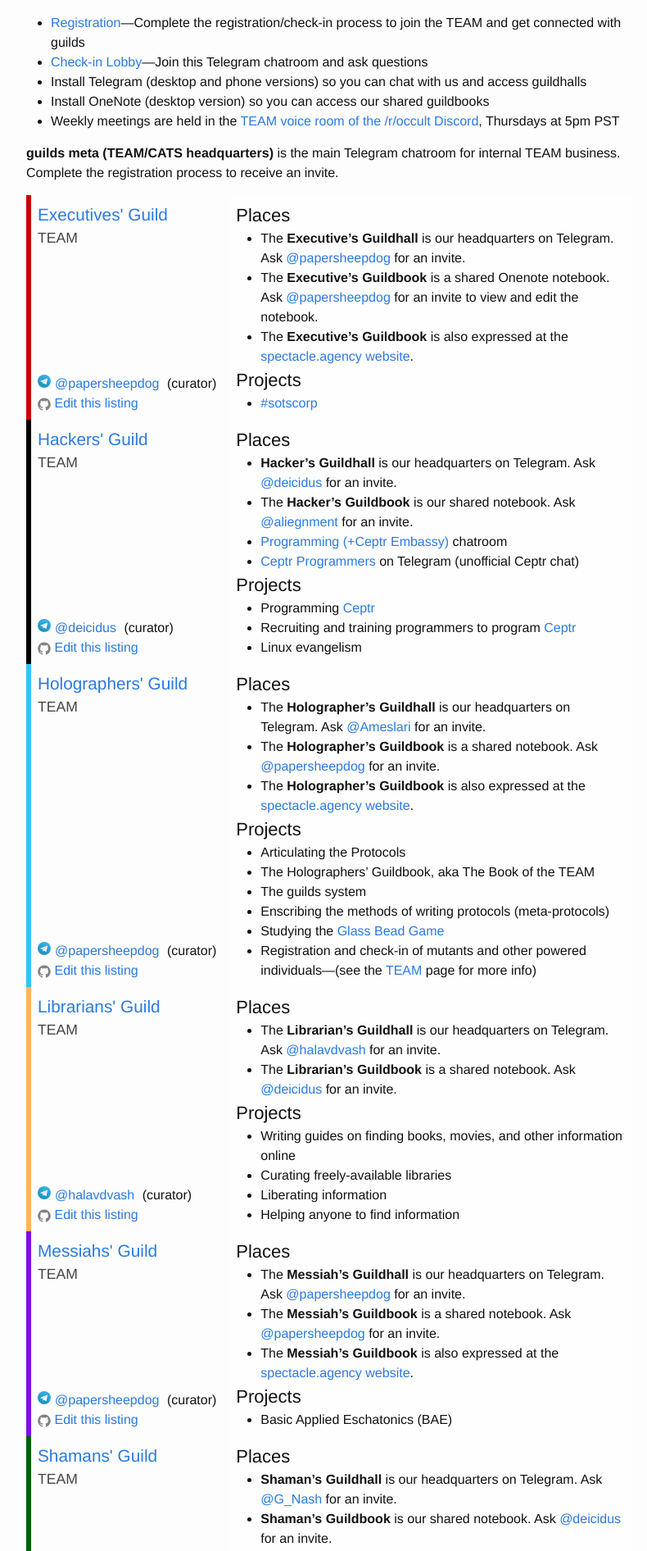
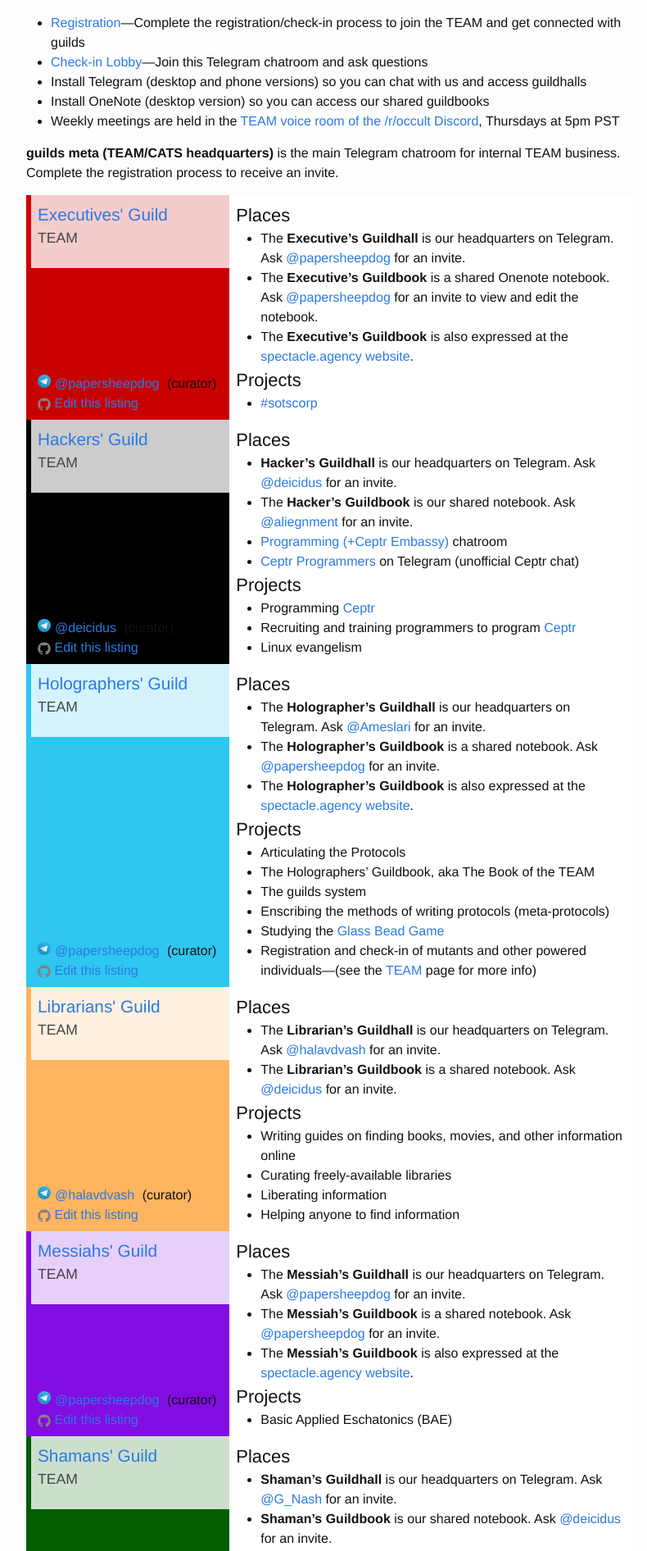
Before and after one commit to coalition-of-invisible-colleges/cic.github.io, a Jekyll site: the page built from colleges/TEAM.md, in a window 1280 px wide. Shown: the part 475-2367 px from the top of the page at 82% size, without its empty margins (238-1028 px from the left). Built offline with Jekyll 4.4.1, drawn with Linux system fonts in a browser that asks for light colours.

Commit message:
Update _layout.scss

```diff
--- a/_sass/_layout.scss
+++ b/_sass/_layout.scss
@@ -263,6 +263,7 @@
   float: left;
   height: 100%;
   padding: 0.5em;
+  background-color: rgba(255, 255, 255, 0.8);
 }
 
 .guildsubheading {
@@ -298,42 +299,51 @@
   box-sizing: border-box;
   float: right;
   width: 67%;
-  background-color: rgba(255, 255, 255, 0.8);
+  background-color: white;
   padding: 0.5em;
 }
 
 .listing.executives {
   border-left-color: #c90000;
+  background-color: #c90000;
 }
 
 .listing.hackers {
   border-left-color: #000000;
+  background-color: #000000;
 }
 
 .listing.holographers {
   border-left-color: #2fc6ef;
+  background-color: #2fc6ef;
 }
 
 .listing.librarians {
   border-left-color: #ffb45e;
+  background-color: #ffb45e;
 }
 
 .listing.messiahs {
   border-left-color: #820de2;
+  background-color: #820de2;
 }
 
 .listing.permaculturists {
   border-left-color: #7dff38;
+  background-color: #7dff38;
 }
 
 .listing.shamans {
   border-left-color: #005e01;
+  background-color: #005e01;
 }
 
 .listing.teachers {
   border-left-color: #828282;
+  background-color: #828282;
 }
 
 .listing.wizards {
   border-left-color: #1800ba;
+  background-color: #1800ba;
 }
```
